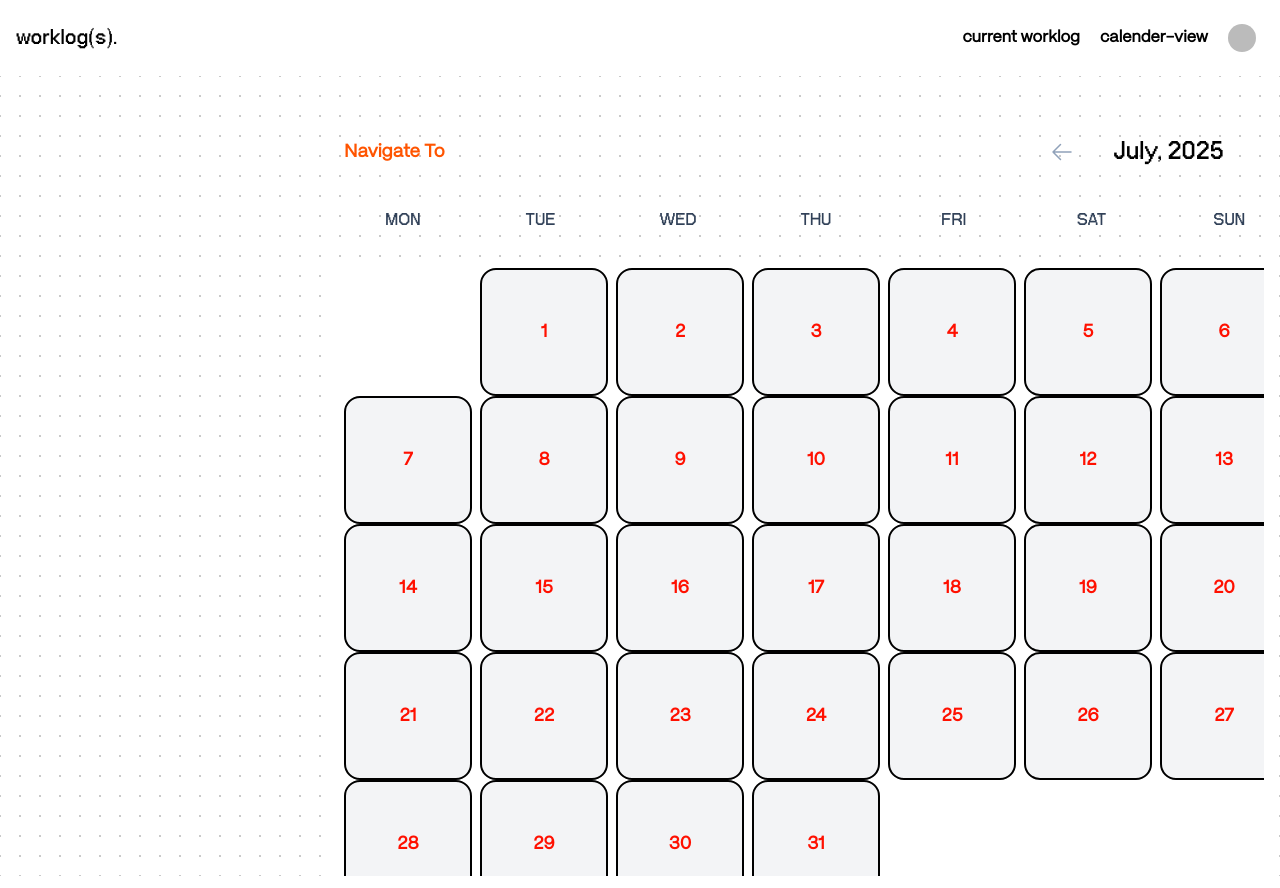
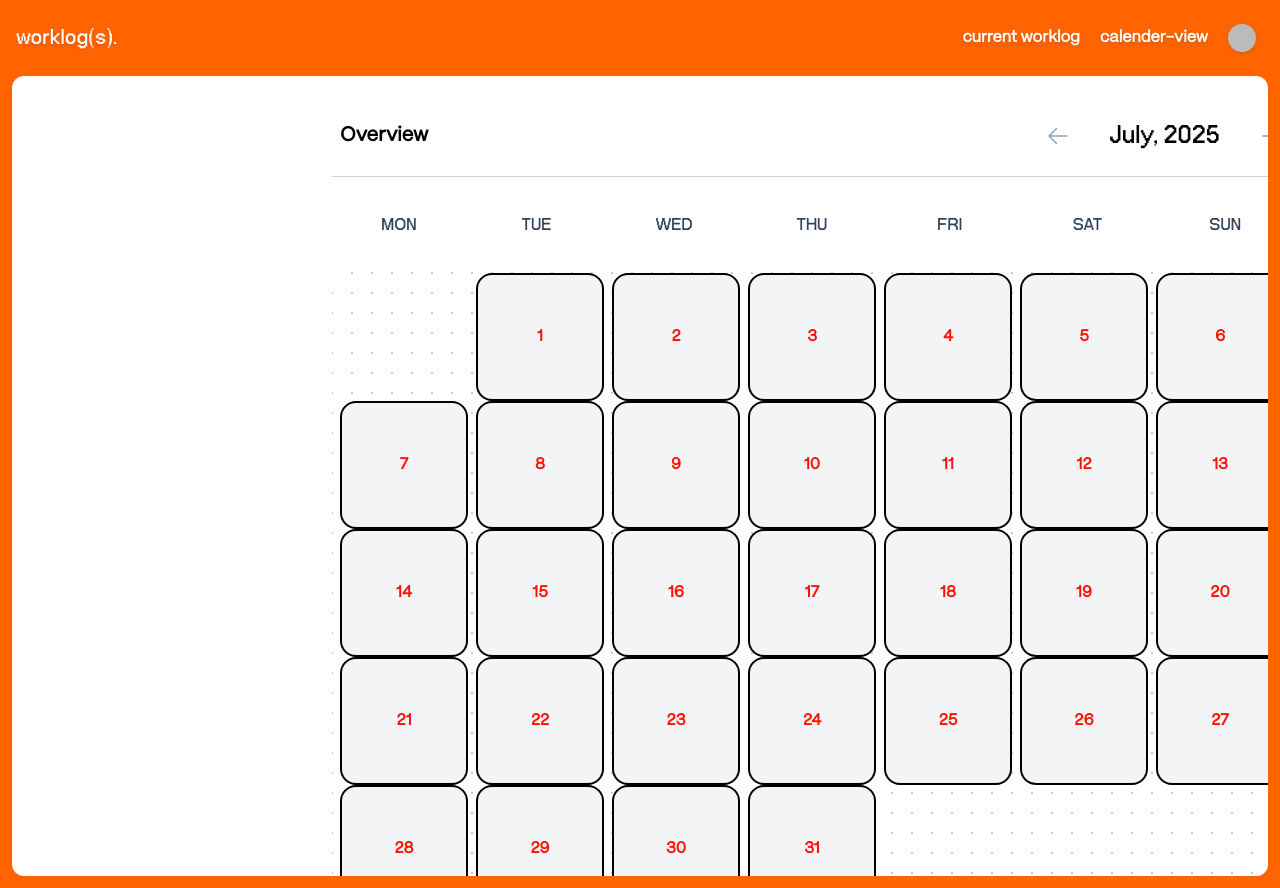
Before and after one commit to joicejoseph3198/worklog-FE, a React (Vite) app: page /calender in a window 1280 px wide. Built offline with nearby package versions, Linux system fonts and the light colour scheme; no server answers; sample sign-in values are in the browser's storage; some icons are missing.

Commit message:
Modified layout

```diff
--- a/src/components/DayDetailsRow.jsx
+++ b/src/components/DayDetailsRow.jsx
@@ -27,7 +27,8 @@ export const DayDetailsRow = () => {
   const days = ['S', 'M', 'T', 'W', 'T', 'F', 'S']
 
   return (
-    <div className="w-full p-4 flex flex-row items-center justify-between border-b border-gray-300 overflow-x-scroll min-w-[1200px]">
+    <div className="bg-white rounded-t-xl w-full p-4 flex flex-row items-center justify-between
+     overflow-x-scroll min-w-[1200px] border-b border-gray-300">
       <div className="text-3xl mb-2 font-[NeueBit] text-[#ff4500]">{formattedDate}</div>
       <Reveal>
         <div className="flex space-x-2">
--- a/src/components/Header.jsx
+++ b/src/components/Header.jsx
@@ -11,26 +11,26 @@ export const Header = () => {
     const day = String(parsedDate.getDate()).padStart(2, "0");
     const formattedDate = `${year}-${month}-${day}`;
     return (
-        <navbar className="flex gap-10 max-w-[screen] justify-between">
+        <navbar className="flex gap-10 max-w-[screen] justify-between text-white drop-shadow">
             <div className="flex items-center">
-                <Reveal>
+                <Reveal color="white">
                     <button
                     onClick={()=> navigate("/")}
                     className="p-4 text-3xl font-[NeueBit] hover:cursor-pointer">worklog(s).</button>
                 </Reveal>
             </div>
             <div className="p-6 flex items-center font-bold gap-5">
-                <div className="flex gap-2 text-black">
+                <div className="flex gap-2">
                     <button
                     onClick={()=> navigate(`/${formattedDate}`)}
-                    className="text-md font-bold  hover:cursor-pointer hover:text-[#ff5400]">
+                    className="text-md font-bold  hover:cursor-pointer hover:text-black">
                         current worklog{" "}
                     </button>
                 </div>
-                <div className="flex gap-2 text-black">
+                <div className="flex gap-2">
                     <button
                     onClick={()=> navigate("/calender")}
-                    className="text-md font-bold  hover:cursor-pointer hover:text-[#ff5400]">
+                    className="text-md font-bold  hover:cursor-pointer hover:text-black">
                         calender-view
                     </button>
                 </div>
--- a/src/components/Notes.jsx
+++ b/src/components/Notes.jsx
@@ -45,10 +45,10 @@ export const Notes = () => {
   return (
     <div className="flex-shrink-0 w-1/4 h-full p-4 mb-4 flex flex-col">
       <Reveal>
-        <h2 className="text-4xl mb-2 font-[NeueBit]">Notes</h2>
+        <h2 className="text-3xl mb-2 font-[NeueBit]">Notes</h2>
       </Reveal>
       <textarea
-        className="w-full flex-1 py-1 px-4 text-base resize-none outline-none rounded-lg"
+        className="w-full flex-1 py-1 px-4 text-[16px] resize-none outline-none rounded-lg"
         spellCheck={false}
         value={bodyInput}
         onChange={(e) => setBodyInput(e.target.value)}
--- a/src/components/Schedule.jsx
+++ b/src/components/Schedule.jsx
@@ -61,7 +61,7 @@ export const Schedule = () => {
     <div className="w-1/2 p-4">
       <div className="flex items-center justify-between mb-4">
         <Reveal>
-          <h2 className="text-4xl mb-2 font-[NeueBit]">Schedule</h2>
+          <h2 className="text-3xl mb-2 font-[NeueBit]">Schedule</h2>
         </Reveal>
         <button
           className="font-bold hover:cursor-pointer text-[#ff4500]"
--- a/src/components/Task.jsx
+++ b/src/components/Task.jsx
@@ -75,7 +75,7 @@ export const Task = () => {
       <div>
         <div className="flex justify-between items-center mb-4">
           <Reveal>
-            <h2 className="text-4xl mb-2 font-[NeueBit]">Tasks</h2>
+            <h2 className="text-3xl mb-2 font-[NeueBit]">Tasks</h2>
           </Reveal>
           <button
             onClick={handleAddTask}
--- a/src/index.css
+++ b/src/index.css
@@ -11,7 +11,7 @@
 }
 
 body {
-  margin: 0;
+  font-size: 16px;
   display: flex;
   min-width: 320px;
   min-height: 100vh;
--- a/src/pages/CalenderSpread.jsx
+++ b/src/pages/CalenderSpread.jsx
@@ -58,24 +58,19 @@ export const CalenderSpread = () => {
     const navigate = useNavigate();
 
     return (
-        <div>
+        <div className="bg-[#ff6400] flex flex-col w-screen">
             <Header />
             <div
-                className="bg-white text-black h-screen p-4 w-screen overflow-x-scroll"
-                style={{
-                    backgroundImage: `radial-gradient(circle, rgba(153, 153, 153, 0.52) 1px, transparent 1px)`,
-                    backgroundSize: `20px 20px`,
-                    backgroundPosition: `center`,
-                }}
+                className="bg-[white] text-black h-screen rounded-xl mx-3 mb-3 overflow-x-scroll "
             >
                 <div className="overflow-x-auto">
                     <div className="min-w-[1600px]">
 
                         {/* Calendar */}
                         <div className="max-w-3/5 mx-auto pt-10">
-                            <div className="flex px-2 mb-6 items-center justify-between">
+                            <div className="flex px-2 mb-6 items-center justify-between border-b pb-5 border-gray-300">
                                 <div className="flex gap-10 items-center">
-                                    <h2 className="text-lg font-bold text-[#ff5400]">{"Navigate To"}</h2>
+                                    <h2 className="text-xl font-bold">{"Overview"}</h2>
                                 </div>
                                 <div className="flex gap-10 items-center">
                                     <button
@@ -134,7 +129,12 @@ export const CalenderSpread = () => {
                             </div>
 
                             {/* Calendar grid */}
-                            <div className="grid grid-cols-7 gap-x-2 bg-white p-2 rounded-xl">
+                            <div className="grid grid-cols-7 gap-x-2 bg-white p-2 rounded-xl h-full"
+                            style={{
+                                backgroundImage: `radial-gradient(circle, rgba(153, 153, 153, 0.52) 1px, transparent 1px)`,
+                                backgroundSize: `20px 20px`,
+                                backgroundPosition: `center`,
+                            }}>
                                 {days.map((dayObj, index) => (
                                     <div
                                         onClick={() => {
@@ -153,7 +153,7 @@ export const CalenderSpread = () => {
                                             }`}
                                     >
                                         {dayObj.showBox && (
-                                            <span className="text-lg font-semibold text-[#ff1000]">
+                                            <span className="text-base font-semibold text-[#ff1000]">
                                                 {dayObj.day}
                                             </span>
                                         )}
--- a/src/pages/DailyWorkLogSpread.jsx
+++ b/src/pages/DailyWorkLogSpread.jsx
@@ -13,17 +13,16 @@ export const DailyWorkLogSpread = () => {
 
 
   return (
-    <div className="overflow-x-scroll">
+    <div className="overflow-x-scroll px-3 pb-3 flex flex-col justify-center w-screen bg-[#ff6400]">
       <Header/>
       <DayDetailsRow />
       {/* Main spread content container */}
-      <div className={`relative`}>
+      <div className={`relative bg-white rounded-b-xl `}>
         {/* Content to blur */}
         <div
           className={`
                 flex
-                px-5
-                w-screen
+                w-full
                 h-screen
                 text-black
                 overflow-x-scroll
```
